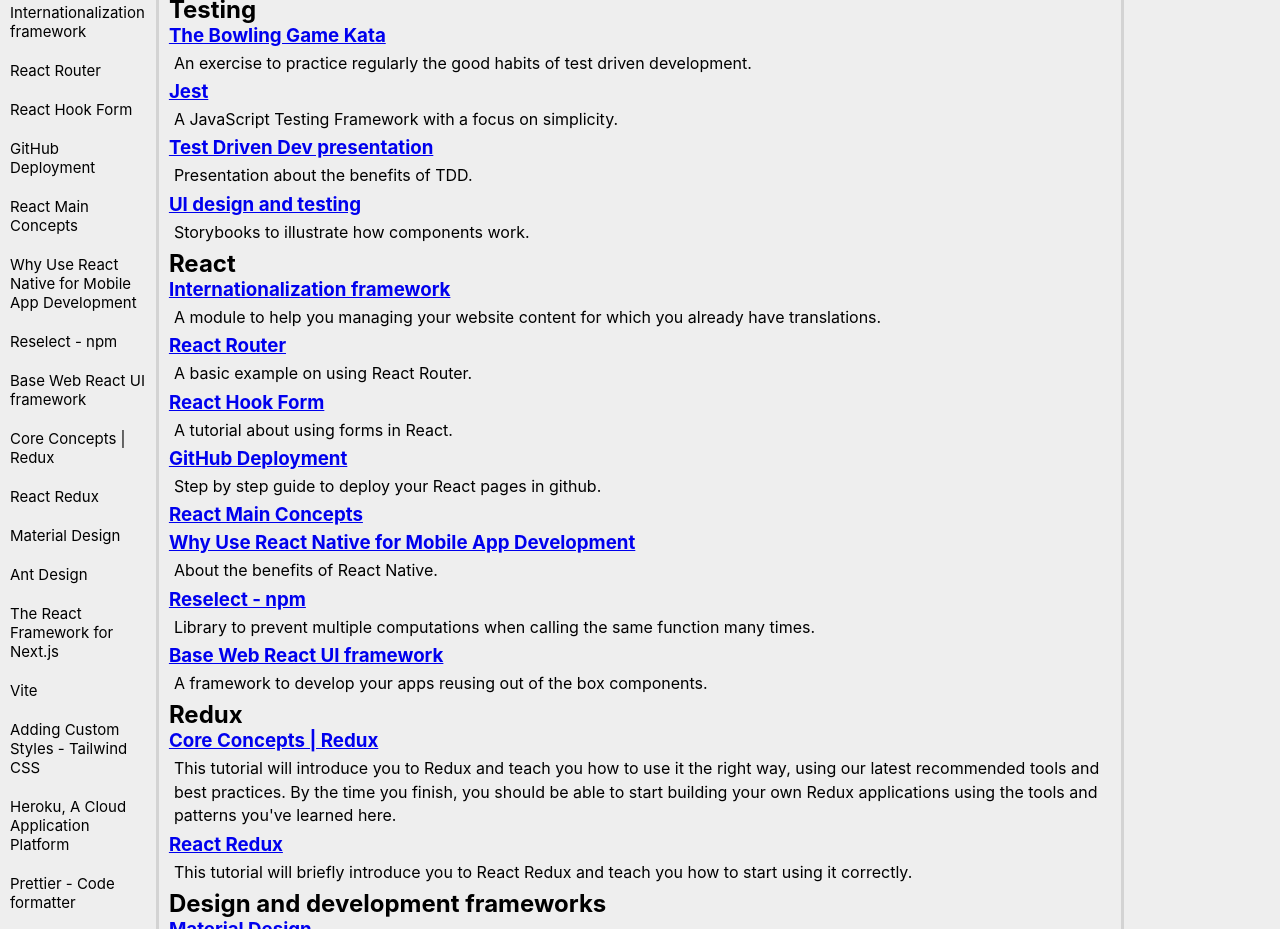
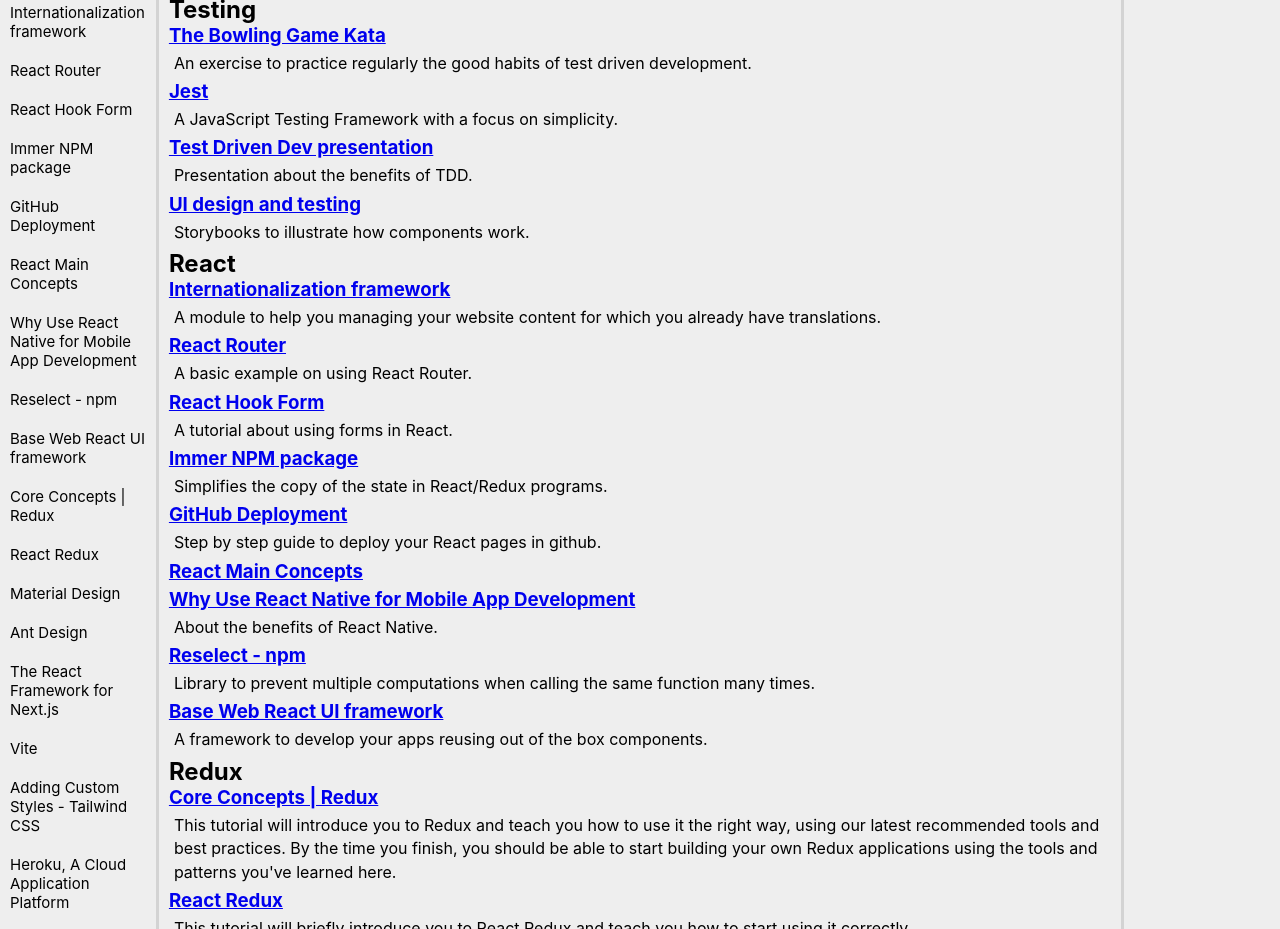
Before and after one commit to omesalles/html-portfolio, a plain HTML site: page index.html in a window 1280 px wide. Shown: the part 3740-4669 px from the top of the page. Drawn offline with Linux system fonts and the light colour scheme.

Commit message:
Adding Immer package

```diff
--- a/index.html
+++ b/index.html
@@ -497,6 +497,7 @@
             <a href="#16"><p>Internationalization framework</p></a>
             <a href="#17"><p>React Router </p></a>
             <a href="#18"><p>React Hook Form</p></a>
+            <a href="#185"><p>Immer NPM package</p></a>
             <a href="#19"><p>GitHub Deployment</p></a>
             <a href="#20"><p>React Main Concepts</p></a>
             <a href="#21"><p>Why Use React Native for Mobile App Development</p></a>
@@ -796,6 +797,21 @@
               <section>
                 <p class="paragraph-content">
                   A tutorial about using forms in React.
+                </p>
+              </section>
+            </div>
+            <div>
+              <span class="paragraph-content-position" id="185"></span>
+              <h3 class="title-paragraph">
+                <a
+                  href="https://www.npmjs.com/package/immer"
+                  target="_blank"
+                  >Immer NPM package</a
+                >
+              </h3>
+              <section>
+                <p class="paragraph-content">
+                  Simplifies the copy of the state in React/Redux programs.
                 </p>
               </section>
             </div>
```
